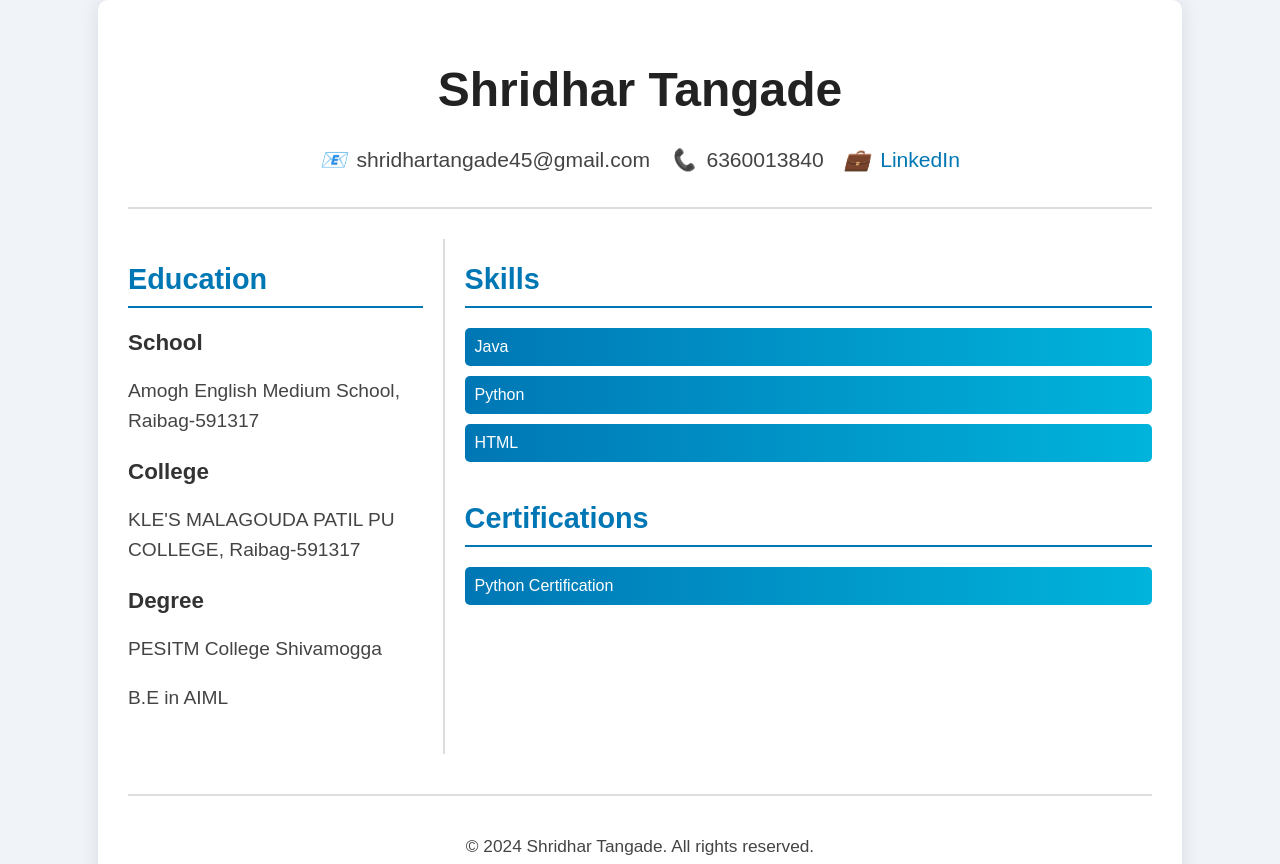
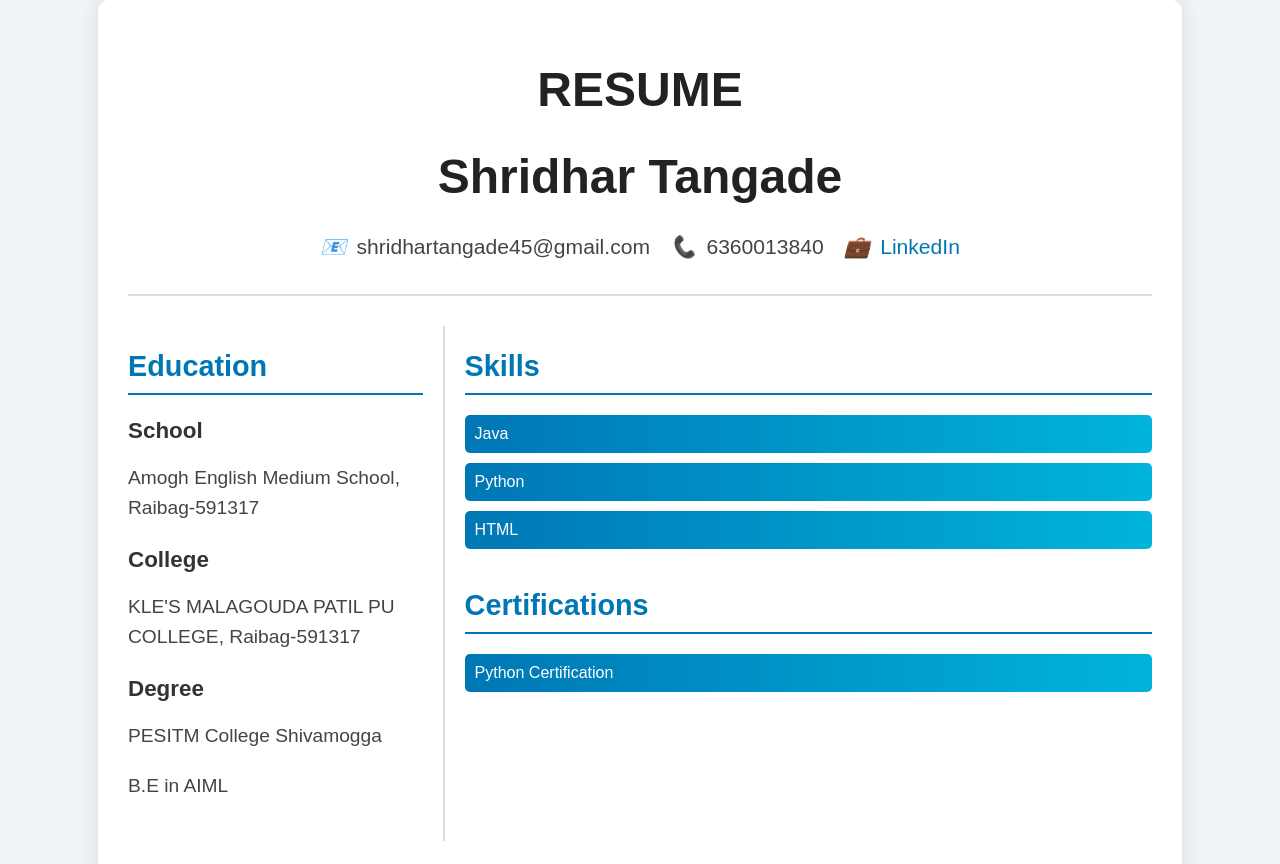
Before and after one commit to ShridharPT/ShridharPT.github.io, a plain HTML site: page index.html in a window 1280 px wide. Shown: the top 864 px of the page. Drawn offline with Linux system fonts and the light colour scheme.

Commit message:
index.html

```diff
--- a/index.html
+++ b/index.html
@@ -139,6 +139,7 @@
 
     <div class="container">
         <header>
+            <h1>RESUME</h1>
             <h1>Shridhar Tangade</h1>
             <div class="contact-info">
                 <p><i class="icon">📧</i>shridhartangade45@gmail.com</p>
```
